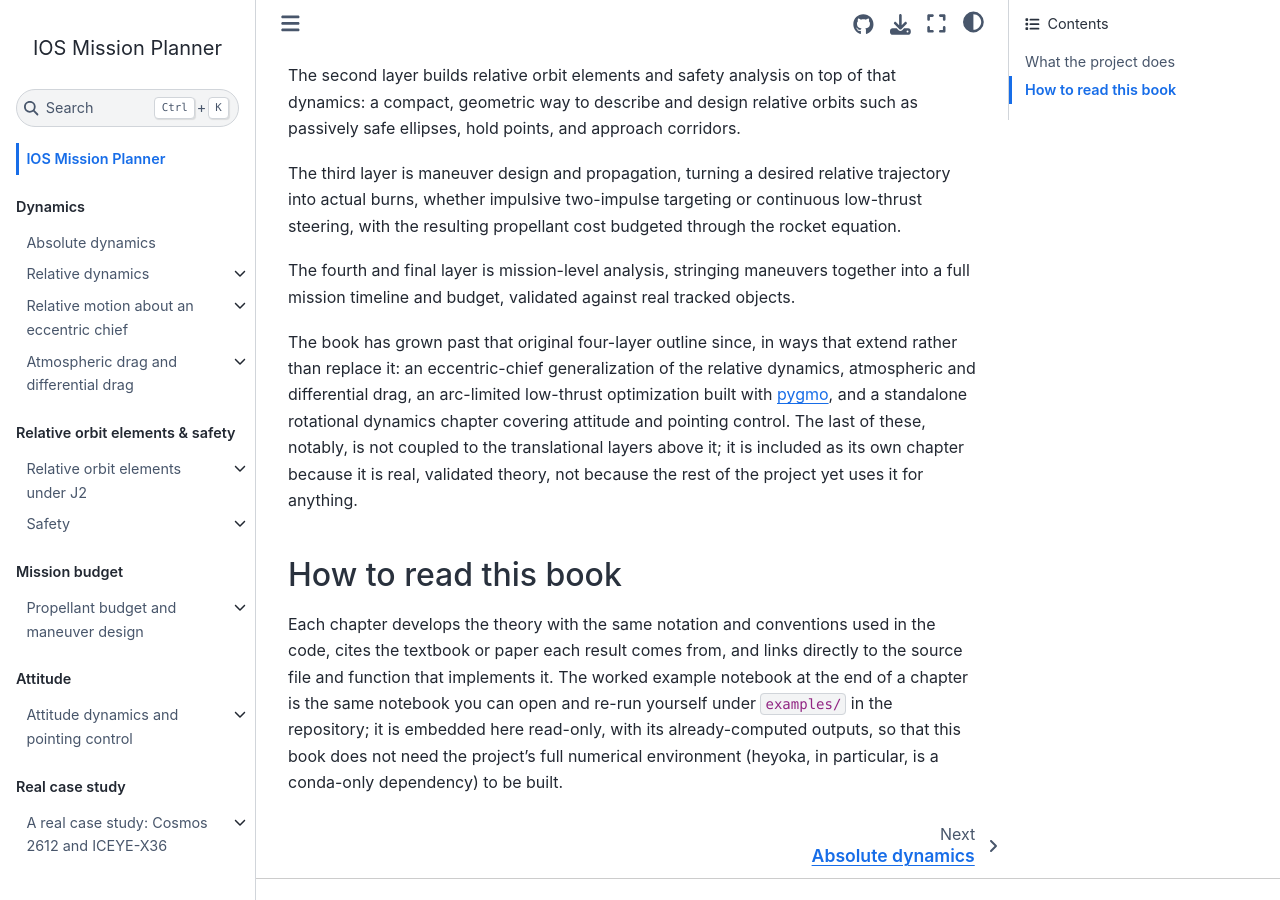
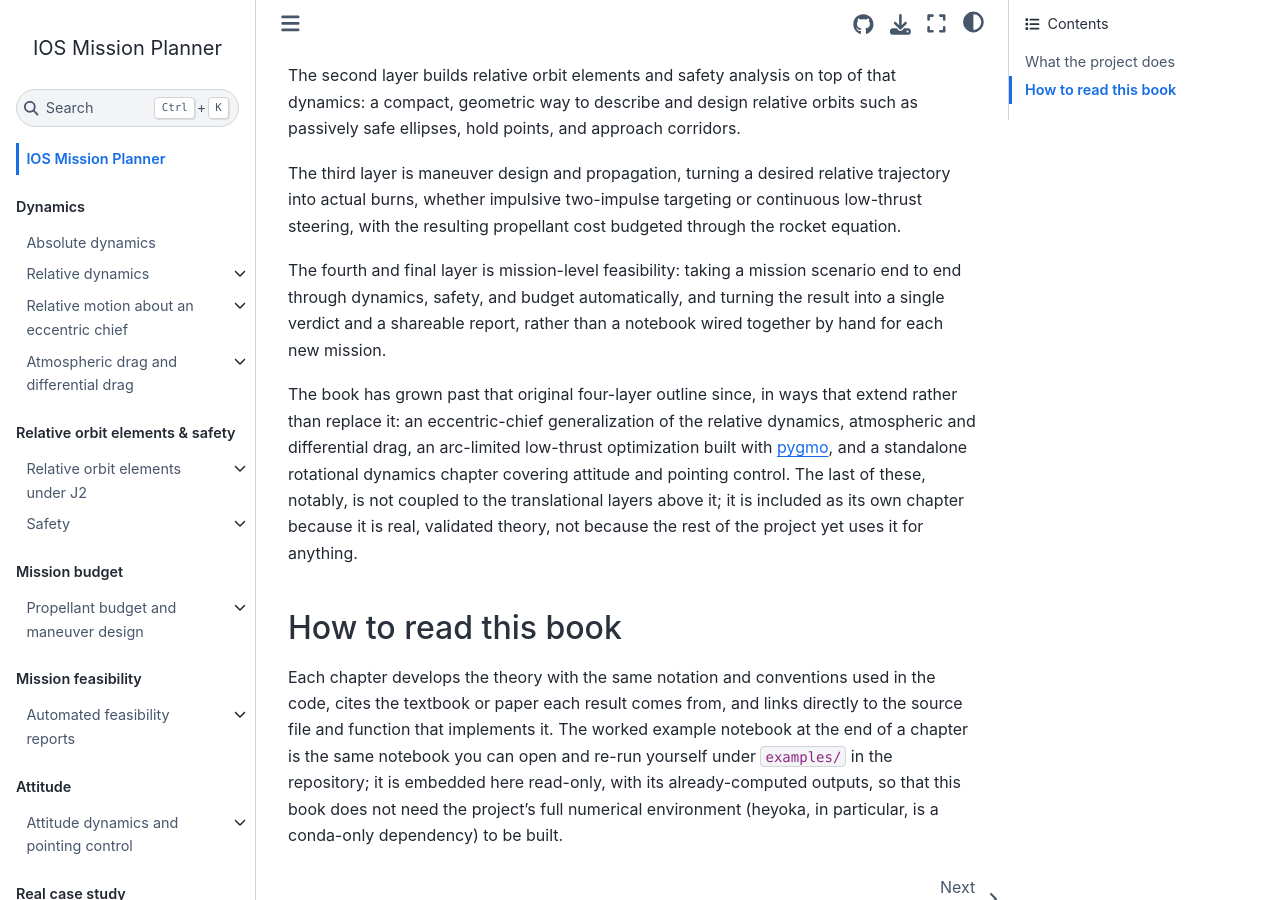
Before and after one commit to giovannifacchinetti99/ios-mission-planner, a Jupyter Book: the page built from docs/book/intro.md, in a window 1280 px wide and 900 px high, scrolled down 550 px. Built offline with Jupyter Book 1.0.4 settings and Sphinx 7.4.7 and the Sphinx Book theme 1.1.4, drawn with Linux system fonts in a browser that asks for light colours; pages that are not in the unit, such as notebooks, are missing from menus.

Commit message:
add mission feasibility report notebook and docs chapter

```diff
--- a/docs/book/_toc.yml
+++ b/docs/book/_toc.yml
@@ -27,6 +27,11 @@ parts:
         sections:
           - file: examples/08_mission_budget/mission_budget
           - file: examples/09_low_thrust_arc_optimization/low_thrust_arc_optimization
+  - caption: Mission feasibility
+    chapters:
+      - file: feasibility
+        sections:
+          - file: examples/12_mission_feasibility_report/mission_feasibility_report
   - caption: Attitude
     chapters:
       - file: attitude
--- a/docs/book/intro.md
+++ b/docs/book/intro.md
@@ -29,9 +29,10 @@ relative trajectory into actual burns, whether impulsive two-impulse
 targeting or continuous low-thrust steering, with the resulting propellant
 cost budgeted through the rocket equation.
 
-The fourth and final layer is mission-level analysis, stringing maneuvers
-together into a full mission timeline and budget, validated against real
-tracked objects.
+The fourth and final layer is mission-level feasibility: taking a mission
+scenario end to end through dynamics, safety, and budget automatically,
+and turning the result into a single verdict and a shareable report,
+rather than a notebook wired together by hand for each new mission.
 
 The book has grown past that original four-layer outline since, in ways
 that extend rather than replace it: an eccentric-chief generalization of
--- a/docs/sync_examples.py
+++ b/docs/sync_examples.py
@@ -28,6 +28,9 @@ FILES = [
     "10_cosmos2612_iceye_x36_rpo/spacetrack_68762.tle",
     "10_cosmos2612_iceye_x36_rpo/spacetrack_59103.tle",
     "11_attitude_pointing_control/attitude_pointing_control.ipynb",
+    "12_mission_feasibility_report/mission_feasibility_report.ipynb",
+    "12_mission_feasibility_report/baseline_scenario.yaml",
+    "12_mission_feasibility_report/improved_nav_scenario.yaml",
 ]
 
 
```
Also changed, not shown: README.md (+22 -2 lines), docs/book/feasibility.md (added, +106 -0 lines), docs/book/images/feasibility_budget_preview.png (added), docs/images/feasibility_budget_preview.png (added), 3 other files.
